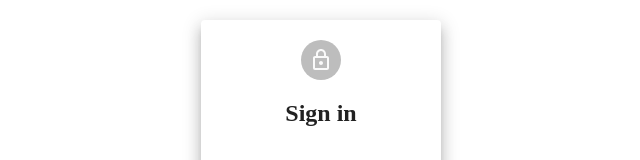
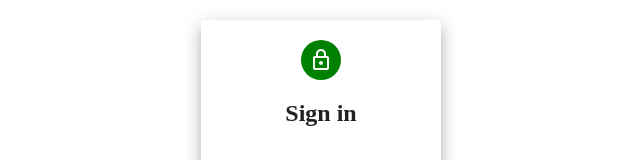
Before and after one commit to pluto123/login_form, a React (Create React App) app: page / in a window 1280 px wide. Shown: the top 160 px of the page, without its empty margins (319-959 px from the left). Built offline with nearby package versions, Linux system fonts and the light colour scheme.

Commit message:
add style for avatar

```diff
--- a/src/components/Login/index.js
+++ b/src/components/Login/index.js
@@ -8,13 +8,16 @@ const Login=()=>{
         width: 200,
         margin: '20px auto'
     }
+    const avatarStyle = {
+        backgroundColor: 'green'
+    }
     return (
         <Grid align='center'> {/* 將物件置中 */}
             <Paper
                 elevation={10} // 讓此組件隆起，產生陰影效果
                 style={paperStyle} // 設定 Paper 組件樣式
             >
-                <Avatar><LockOutlinedIcon /></Avatar>
+                <Avatar style={avatarStyle}><LockOutlinedIcon /></Avatar>
                 <h2>Sign in</h2>
             </Paper>
         </Grid>
```
